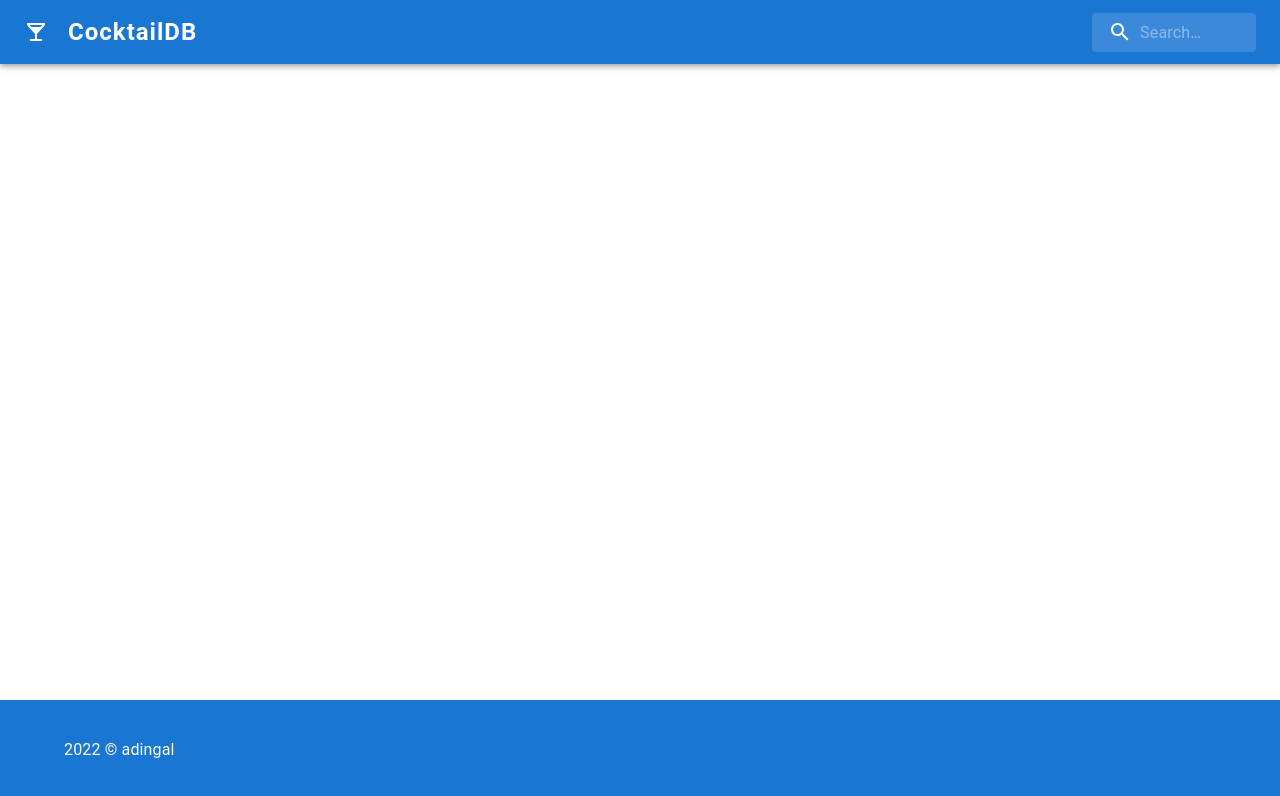
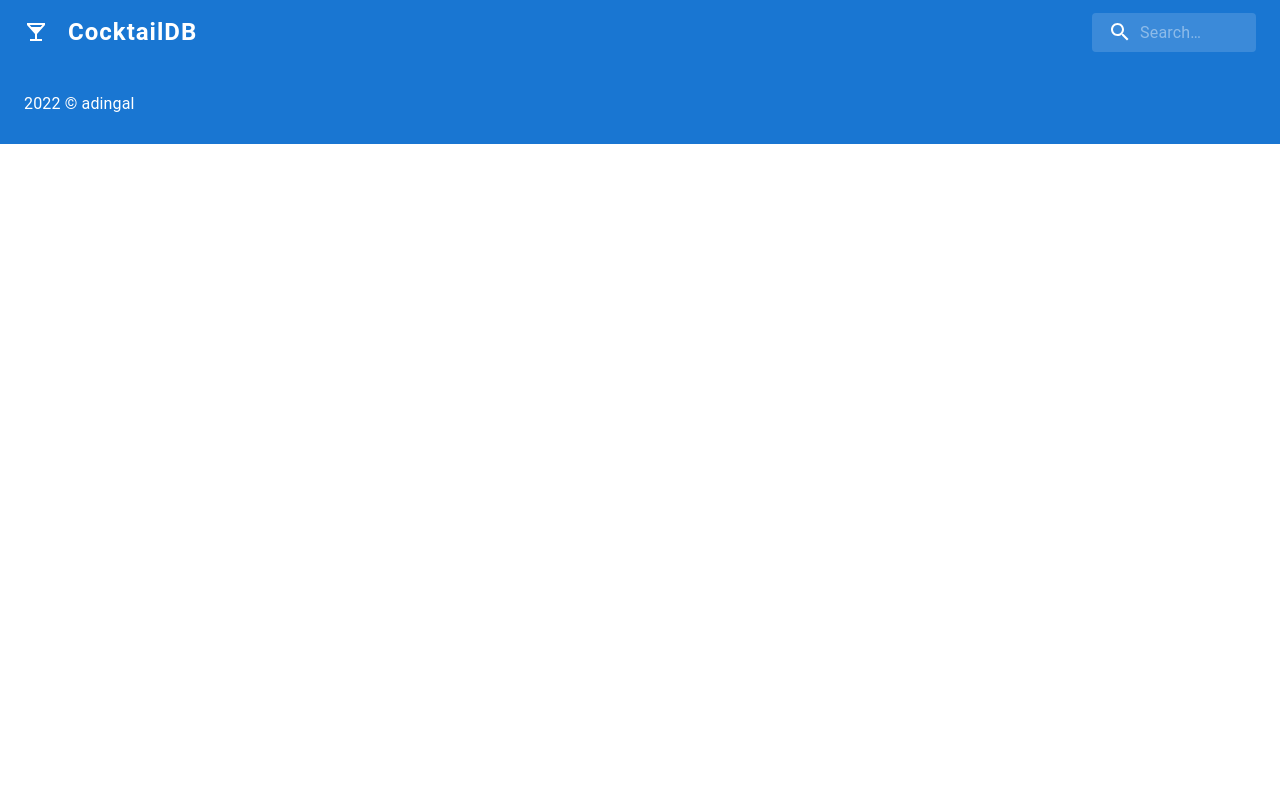
Before and after one commit to adingal/cocktaildb, a React (Create React App) app: page / in a window 1280 px wide. Shown: the top 796 px of the page. Built offline with nearby package versions, Linux system fonts and the light colour scheme.

Commit message:
[Update] Height and maxwidth

```diff
--- a/src/components/Footer.js
+++ b/src/components/Footer.js
@@ -3,12 +3,7 @@ import { styled } from '@mui/material/styles'
 import { Box, Container, Typography } from '@mui/material'
 
 const StyledBox = styled(Box)(({ theme }) => ({
-  minHeight: 100,
-  flexGrow: 1,
-  position: 'fixed',
-  right: 0,
-  bottom: 0,
-  left: 0,
+  minHeight: 80,
   display: 'flex',
   flexDirection: 'row',
   justifyContent: 'center',
@@ -20,7 +15,7 @@ const StyledBox = styled(Box)(({ theme }) => ({
 const Footer = () => {
   return (
     <StyledBox>
-      <Container maxWidth="lg">
+      <Container maxWidth="xl">
         <Typography variant="body1">
           {new Date().getFullYear()} &copy; adingal
         </Typography>
```
